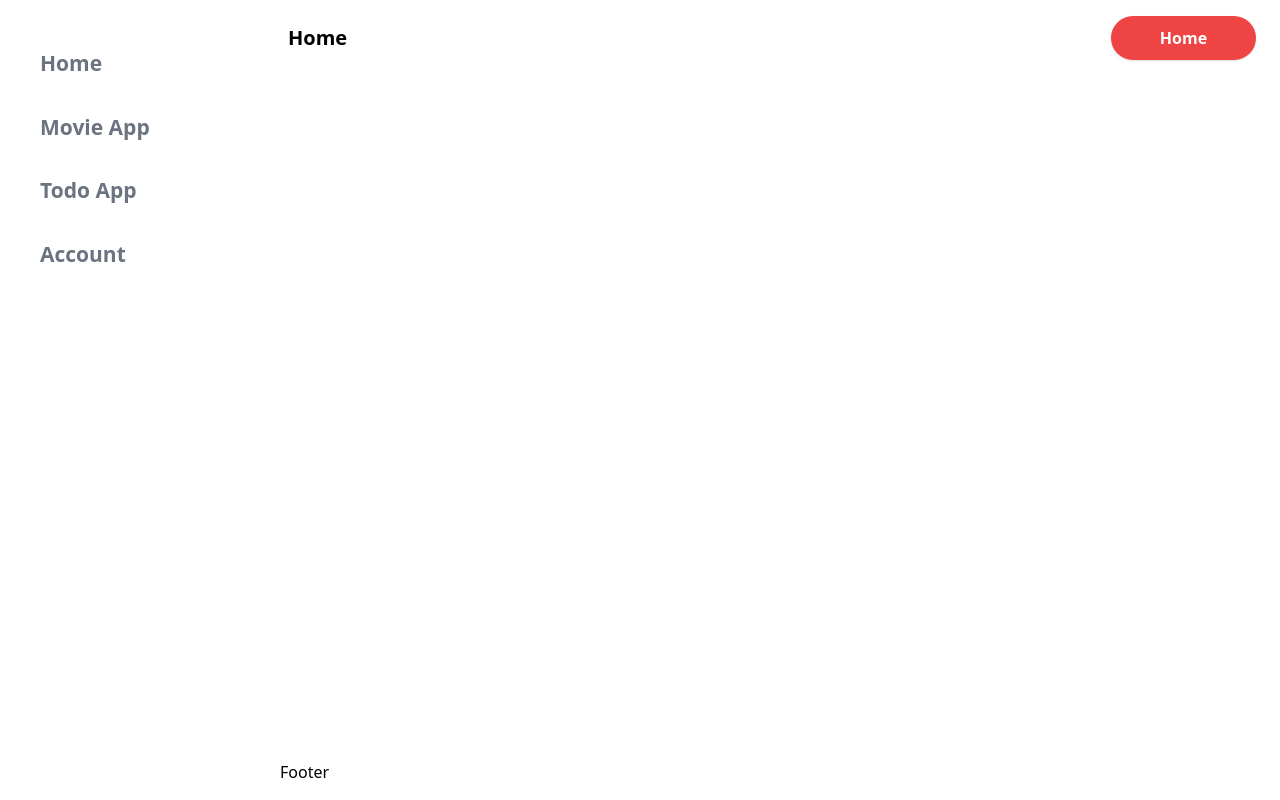
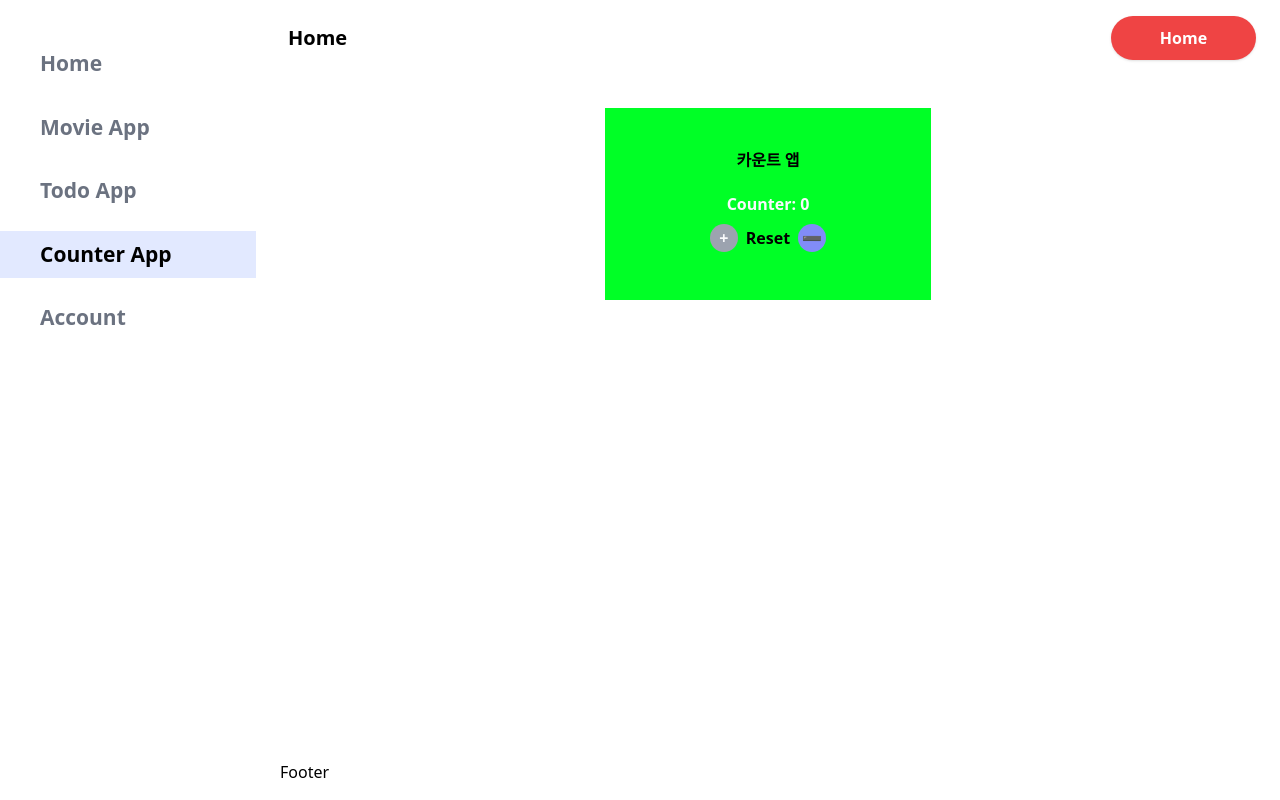
Before and after one commit to jsontype/vue_lee2, a Vue app: page /counter in a window 1280 px wide. Built offline with nearby package versions, Linux system fonts and the light colour scheme.

Commit message:
Count앱 추가

```diff
--- a/src/components/organisms/Sidebar.vue
+++ b/src/components/organisms/Sidebar.vue
@@ -35,6 +35,13 @@
         </router-link>
         <router-link
           class="flex items-center px-6 py-2 mt-4 duration-200"
+          :class="[$route.name === 'Counter' ? activeClass : inactiveClass]"
+          to="/counter"
+        >
+          <span class="mx-4 font-bold text-[21px]">Counter App</span>
+        </router-link>
+        <router-link
+          class="flex items-center px-6 py-2 mt-4 duration-200"
           :class="[$route.name === 'Account' ? activeClass : inactiveClass]"
           to="/account"
         >
--- a/src/router.ts
+++ b/src/router.ts
@@ -2,8 +2,9 @@ import { createRouter, createWebHistory, RouteRecordRaw } from "vue-router";
 
 // import Start from "./views/Start.vue";
 import Movies from "/src/views/Movies.vue";
+import Todo from "/src/views/Todo.vue";
+import Counter from "/src/views/Counter.vue";
 import Account from "/src/views/Account.vue";
-import Todo from "/src/views/Todo.vue";
 import Start from "/src/views/Start.vue";
 
 const routes: RouteRecordRaw[] = [
@@ -21,6 +22,11 @@ const routes: RouteRecordRaw[] = [
     path: "/todo",
     name: "Todo",
     component: Todo,
+  },
+  {
+    path: "/counter",
+    name: "Counter",
+    component: Counter,
   },
   {
     path: "/account",
--- /dev/null
+++ b/src/views/Counter.vue
@@ -0,0 +1,36 @@
+<template>
+	<div>
+		<div class="font-extralight text-center w-4/12 mx-auto p-10 bg-my-color1">
+			<h1 class="font-bold mb-5">카운트 앱</h1>
+			<h1 class="font-bold text-slate-50">Counter: {{ counter }}</h1>
+			<div class="">
+				<button class="m-2 text-slate-50 bg-gray-400 rounded-full w-7 h-7 font-bold" @click="increase">+</button>
+				<button class="font-bold" @click="reset">Reset</button>
+				<button class="m-2 bg-indigo-400 rounded-full w-7 h-7" @click="decrease">➖</button>
+			</div>
+		</div>
+	</div>
+</template>
+
+<script setup>
+import { ref } from 'vue'
+
+const counter = ref(0)
+
+function increase() {
+	counter.value++
+}
+
+function decrease() {
+	counter.value--
+}
+
+function reset() {
+	counter.value = 0
+}
+
+</script>
+
+<style lang="scss" scoped>
+
+</style>
--- a/tailwind.config.js
+++ b/tailwind.config.js
@@ -7,6 +7,7 @@ export default {
   theme: {
     extend: {
       colors: {
+        'my-color1':'rgb(0, 255, 38)',
         primary: {
           0: '#000000',
           10: '#001126',
```
Lines whose indentation alone changed are shown as unchanged.
